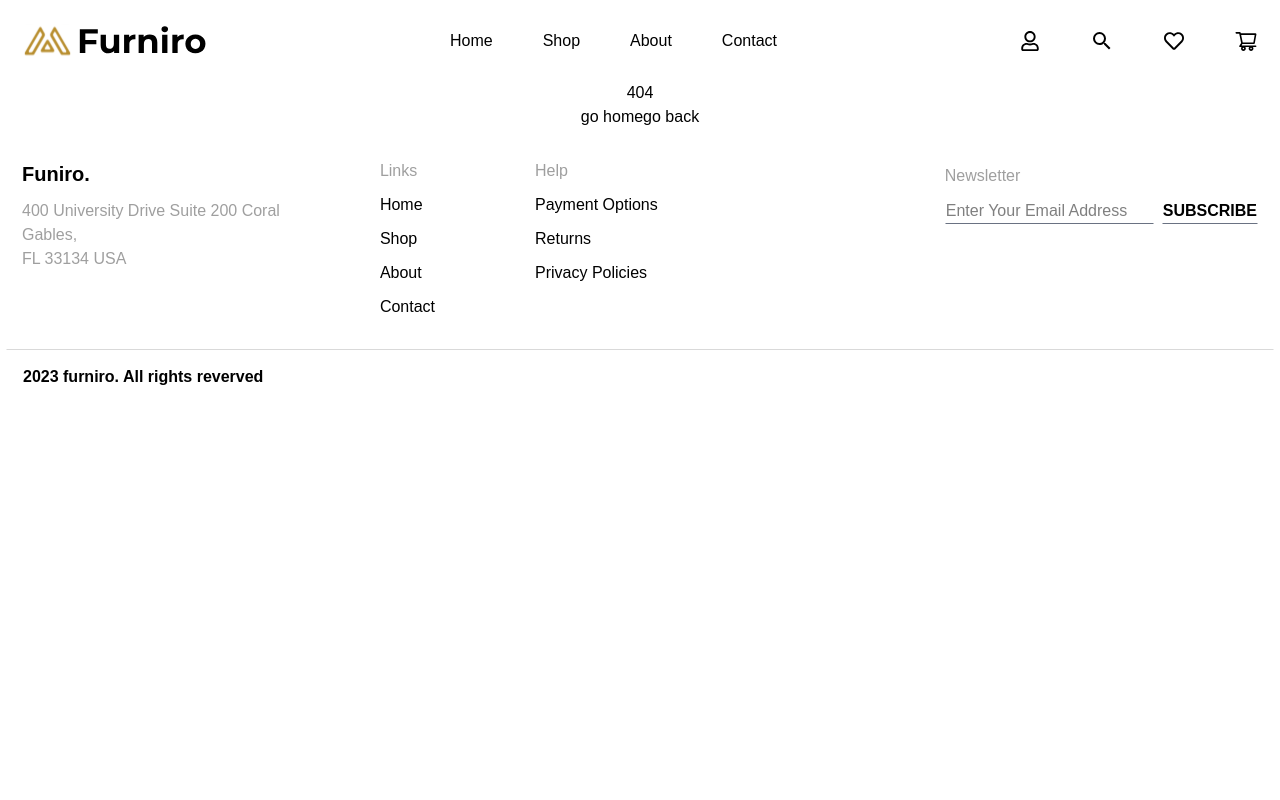
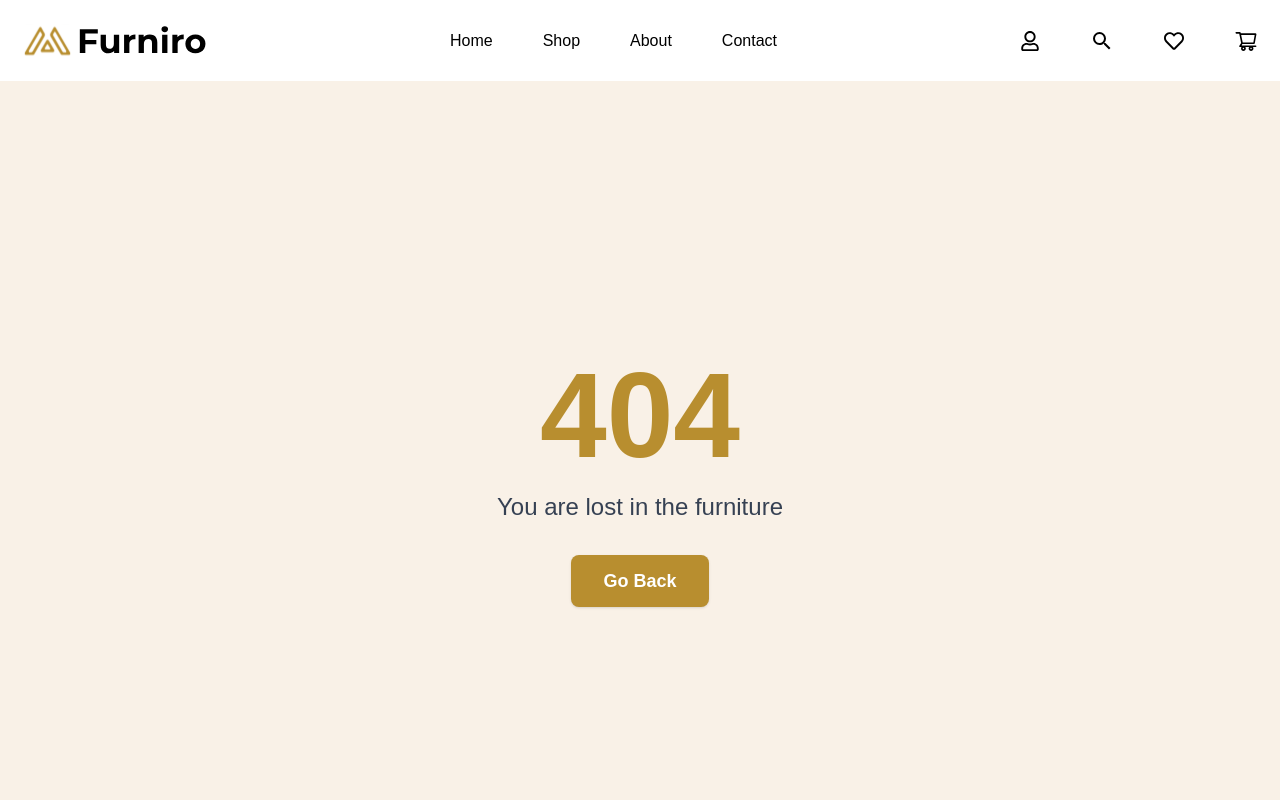
Before and after one commit to fayod7/teamwork, a React (Vite) app: page /contact in a window 1280 px wide. Shown: the top 800 px of the page. Built offline with nearby package versions, Linux system fonts and the light colour scheme.

Commit message:
404 page recreated and styled

```diff
--- a/src/components/products/Products.jsx
+++ b/src/components/products/Products.jsx
@@ -35,17 +35,27 @@ const Products = ({ data }) => {
                 key={id}
                 className="flex flex-col gap-3  bg-white rounded-xl overflow-hidden py-5 px-4 group relative"
               >
-                      <div  onClick={() => navigate(`/product/${id}`)} className="absolute inset-0 bg-[#333]/50 duration-150 opacity-0 group-hover:opacity-100 flex flex-col z-20 items-center justify-center gap-5">
-                      <div className="flex items-center justify-center">
-                        <button className="text-[#B88E2F] bg-white py-3 px-14 duration-200 hover:bg-[#B88E2F] hover:text-white">Add to cart</button>
-                      </div>
-                    <div className="flex justify-betweeen items-center gap-2">
-
-                       <button className="flex justify-center items-center gap-0.5 text-white"><FaShareAlt /> <span>Share</span></button>
-                       <button className="flex justify-center items-center gap-0.5 text-white"><MdCompareArrows /><span>Compare</span></button>
-                       <button className="flex justify-center items-center gap-0.5 text-white"><FaRegHeart /> <span>Like</span></button>
-
-                      </div>
+                <div
+                  onClick={() => navigate(`/product/${id}`)}
+                  className="absolute inset-0 bg-[#333]/50 duration-150 opacity-0 group-hover:opacity-100 flex flex-col z-20 items-center justify-center gap-5"
+                >
+                  <div className="flex items-center justify-center">
+                    <button className="text-[#B88E2F] bg-white cursor-pointer py-3 px-14 duration-200 hover:bg-[#B88E2F] hover:text-white">
+                      Add to cart
+                    </button>
+                  </div>
+                  <div className="flex justify-betweeen items-center gap-5">
+                    <button className="flex justify-center items-center cursor-pointer gap-0.5 text-white">
+                      <FaShareAlt /> <span>Share</span>
+                    </button>
+                    <button className="flex justify-center items-center cursor-pointer gap-0.5 text-white">
+                      <MdCompareArrows />
+                      <span>Compare</span>
+                    </button>
+                    <button className="flex cursor-pointer justify-center items-center gap-0.5 text-white">
+                      <FaRegHeart /> <span>Like</span>
+                    </button>
+                  </div>
                 </div>
                 <div className="overflow-hidden flex justify-center items-center h-48 w-full relative">
                   <img
--- a/src/index.css
+++ b/src/index.css
@@ -12,3 +12,8 @@ body {
     padding-left: 16px;
     padding-right: 16px;
 }
+
+::selection {
+    background-color: #b88e2f;
+    color: #fff;
+}
--- a/src/pages/not-found/NotFound.jsx
+++ b/src/pages/not-found/NotFound.jsx
@@ -1,13 +1,22 @@
 import React from "react";
-import {  useNavigate } from "react-router-dom";
+import { useNavigate } from "react-router-dom";
 
 const NotFound = () => {
-    const navigate = useNavigate()
+  const navigate = useNavigate();
   return (
-    <div style={{ textAlign: "center" }}>
-      <h1>404</h1>
-      <button onClick={()=> navigate("/")}>go home</button>
-      <button onClick={()=> navigate(-1)}>go back</button>
+    <div className="min-h-screen flex flex-col justify-center items-center bg-[#F9F1E7] px-4">
+      <h1 className="text-[120px] font-extrabold text-[#B88E2F] leading-none mb-4">
+        404
+      </h1>
+      <p className="text-2xl text-gray-700 mb-8 font-medium">
+        You are lost in the furniture
+      </p>
+      <button
+        onClick={() => navigate("/")}
+        className="bg-[#B88E2F] text-white cursor-pointer px-8 py-3 rounded-lg text-lg font-semibold shadow hover:bg-[#a77a1f] transition-colors duration-200"
+      >
+        Go Back
+      </button>
     </div>
   );
 };
```
